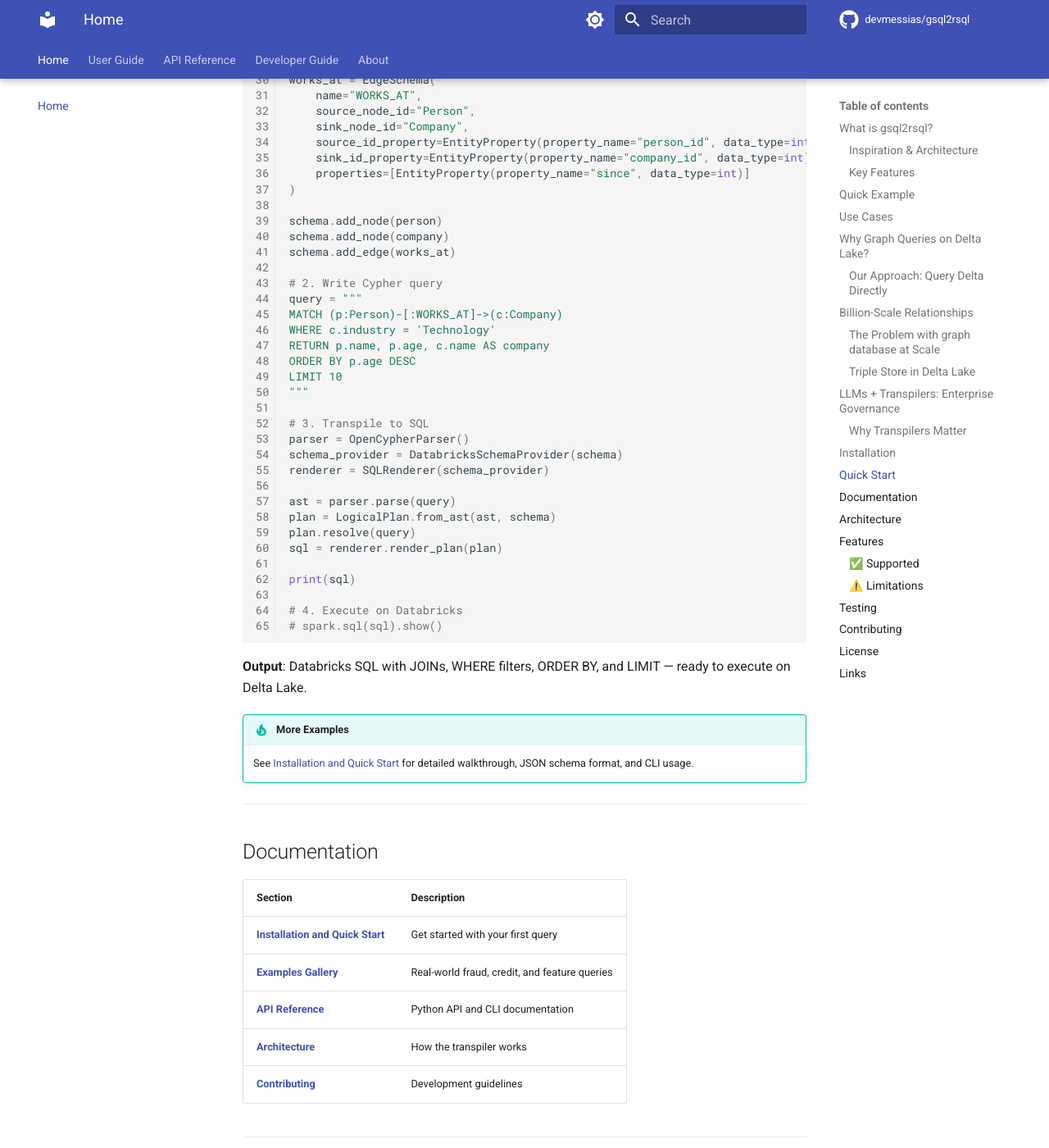
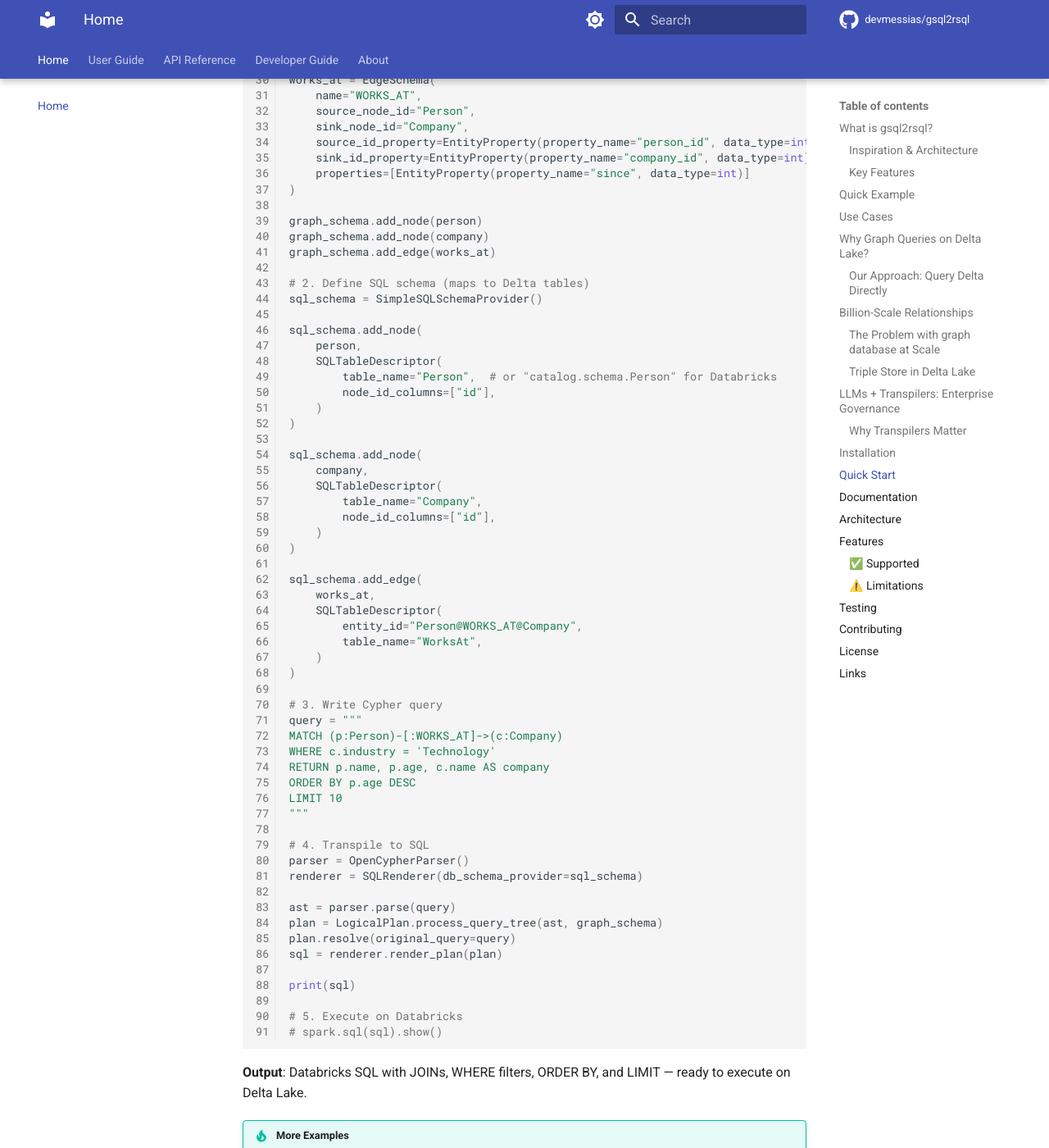
Before and after one commit to devmessias/gsql2rsql, an MkDocs documentation site: the page built from docs/index.md, in a window 1280 px wide and 1400 px high, scrolled down 4661 px. Shown: the whole window at 82% size. Built offline with MkDocs 1.6.1 and Material for MkDocs 9.7.7, drawn with Linux system fonts in a browser that asks for light colours; comment, search, counter and statistics services are not loaded; the version menu is left out; some of the changed text lies outside the part shown.

Commit message:
docs: fix Quick Start example with correct API usage
The Quick Start example in README.md, docs/index.md, and docs/installation.md
had multiple critical errors:

1. **Non-existent class**: Used `DatabricksSchemaProvider` which doesn't exist
2. **Wrong import path**: Imported from `gsql2rsql.planner.schema` instead of
   `gsql2rsql.common.schema` and `gsql2rsql.renderer.schema_provider`
3. **Missing SQL schema**: The renderer requires `SimpleSQLSchemaProvider` with
   `SQLTableDescriptor` mappings for each node/edge
4. **Incorrect API calls**:
   - Used `LogicalPlan.from_ast()` instead of `LogicalPlan.process_query_tree()`
   - Used `plan.resolve(query)` instead of `plan.resolve(original_query=query)`
   - Used `SQLRenderer(schema_provider)` instead of `SQLRenderer(db_schema_provider=sql_schema)`

The corrected example now:
- Uses `SimpleGraphSchemaProvider` for the logical planner
- Uses `SimpleSQLSchemaProvider` for the SQL renderer
- Properly maps graph entities to Delta tables with `SQLTableDescriptor`
- Calls the correct API methods with proper parameters

Verified the corrected example generates valid SQL that matches test outputs.

Co-Authored-By: Claude Sonnet 4.5 <noreply@anthropic.com>

````diff
--- a/docs/index.md
+++ b/docs/index.md
@@ -170,11 +170,11 @@ uv pip install -e .
 from gsql2rsql.parser.opencypher_parser import OpenCypherParser
 from gsql2rsql.planner.logical_plan import LogicalPlan
 from gsql2rsql.renderer.sql_renderer import SQLRenderer
-from gsql2rsql.planner.schema import DatabricksSchemaProvider, SimpleGraphSchemaProvider
-from gsql2rsql.common.schema import NodeSchema, EdgeSchema, EntityProperty
+from gsql2rsql.common.schema import SimpleGraphSchemaProvider, NodeSchema, EdgeSchema, EntityProperty
+from gsql2rsql.renderer.schema_provider import SimpleSQLSchemaProvider, SQLTableDescriptor
 
-# 1. Define schema (map graph to Delta tables)
-schema = SimpleGraphSchemaProvider()
+# 1. Define graph schema (for logical planner)
+graph_schema = SimpleGraphSchemaProvider()
 
 person = NodeSchema(
     name="Person",
@@ -205,11 +205,38 @@ works_at = EdgeSchema(
     properties=[EntityProperty(property_name="since", data_type=int)]
 )
 
-schema.add_node(person)
-schema.add_node(company)
-schema.add_edge(works_at)
+graph_schema.add_node(person)
+graph_schema.add_node(company)
+graph_schema.add_edge(works_at)
 
-# 2. Write Cypher query
+# 2. Define SQL schema (maps to Delta tables)
+sql_schema = SimpleSQLSchemaProvider()
+
+sql_schema.add_node(
+    person,
+    SQLTableDescriptor(
+        table_name="Person",  # or "catalog.schema.Person" for Databricks
+        node_id_columns=["id"],
+    )
+)
+
+sql_schema.add_node(
+    company,
+    SQLTableDescriptor(
+        table_name="Company",
+        node_id_columns=["id"],
+    )
+)
+
+sql_schema.add_edge(
+    works_at,
+    SQLTableDescriptor(
+        entity_id="Person@WORKS_AT@Company",
+        table_name="WorksAt",
+    )
+)
+
+# 3. Write Cypher query
 query = """
 MATCH (p:Person)-[:WORKS_AT]->(c:Company)
 WHERE c.industry = 'Technology'
@@ -218,19 +245,18 @@ ORDER BY p.age DESC
 LIMIT 10
 """
 
-# 3. Transpile to SQL
+# 4. Transpile to SQL
 parser = OpenCypherParser()
-schema_provider = DatabricksSchemaProvider(schema)
-renderer = SQLRenderer(schema_provider)
+renderer = SQLRenderer(db_schema_provider=sql_schema)
 
 ast = parser.parse(query)
-plan = LogicalPlan.from_ast(ast, schema)
-plan.resolve(query)
+plan = LogicalPlan.process_query_tree(ast, graph_schema)
+plan.resolve(original_query=query)
 sql = renderer.render_plan(plan)
 
 print(sql)
 
-# 4. Execute on Databricks
+# 5. Execute on Databricks
 # spark.sql(sql).show()
 ```
 
````
Also changed, not shown: README.md (+40 -14 lines), docs/installation.md (+39 -14 lines).
